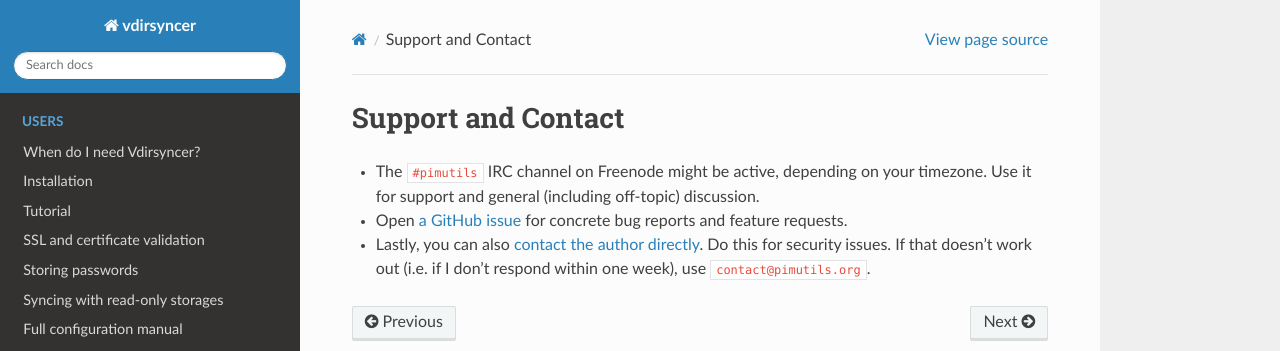
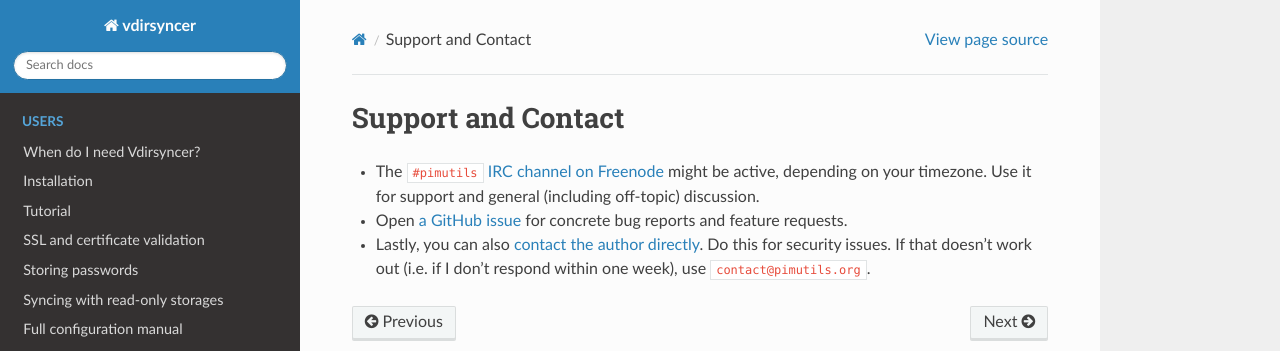
Before and after one commit to pimutils/vdirsyncer, a Sphinx documentation site: the page built from docs/contact.rst, in a window 1280 px wide. Shown: the top 351 px of the page. Built offline with Sphinx 7.4.7 and the Read the Docs theme 2.0.0, drawn with Linux system fonts in a browser that asks for light colours; the version number could not be read and is left out; some of the changed lines change nothing that is shown.

Commit message:
Add link

```diff
--- a/docs/contact.rst
+++ b/docs/contact.rst
@@ -2,9 +2,10 @@
 Support and Contact
 ===================
 
-* The ``#pimutils`` IRC channel on Freenode might be active, depending on
-  your timezone. Use it for support and general (including off-topic)
-  discussion.
+* The ``#pimutils`` `IRC channel on Freenode
+  <https://kiwiirc.com/client/chat.freenode.net/#pimutils>`_ might be active,
+  depending on your timezone. Use it for support and general (including
+  off-topic) discussion.
 
 * Open `a GitHub issue <https://github.com/pimutils/vdirsyncer/issues/>`_ for
   concrete bug reports and feature requests.
```
